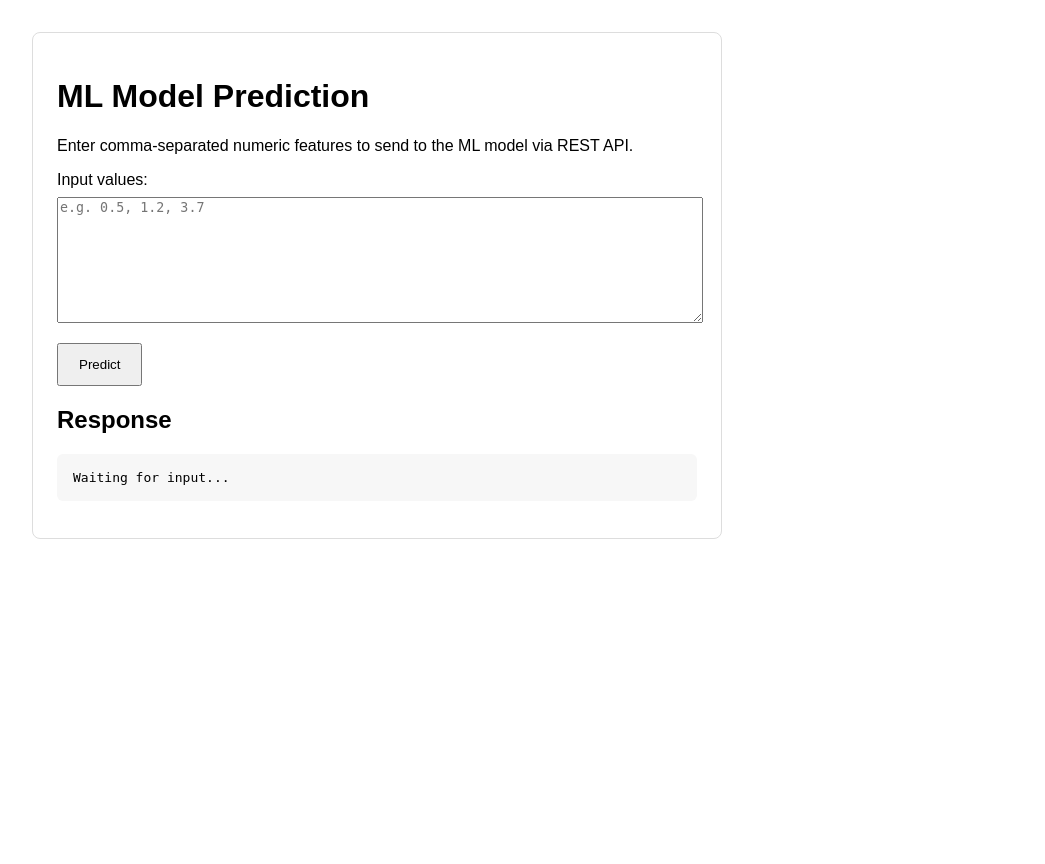
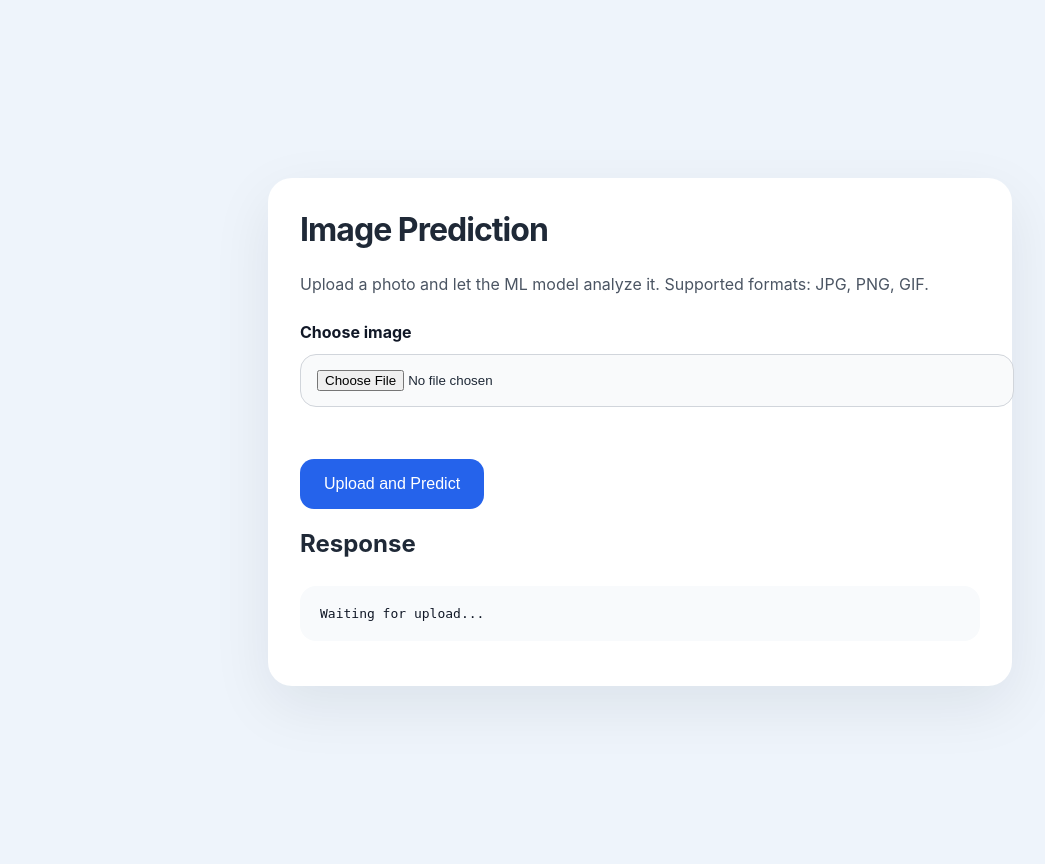
Before and after one commit to joz78/Group_project, a Django app: page / in a window 1280 px wide. Shown: the whole page, without its empty margins (0-1045 px from the left). Before the commit the page ends 539 px from the top, so only its background shows below. Run offline with Django 5.2, Linux system fonts and the light colour scheme; parts of the project's set-up code (start-up, migrations or seed data) failed here and were passed over.

Commit message:
Update image upload UI and backend image prediction support

```diff
--- a/my_project/Patient/views.py
+++ b/my_project/Patient/views.py
@@ -1,4 +1,5 @@
 import json
+from io import BytesIO
 from pathlib import Path
 
 from django.conf import settings
@@ -43,25 +44,80 @@ def predict_api(request):
         return JsonResponse({'error': 'POST method required'}, status=405)
 
     try:
-        payload = json.loads(request.body.decode('utf-8'))
-        features = payload.get('features') or payload.get('data')
+        image_file = request.FILES.get('image')
+        features = None
+        prediction = None
 
-        if features is None:
-            return JsonResponse({'error': 'Missing features or data in JSON body'}, status=400)
+        if image_file is not None:
+            if not image_file.content_type.startswith('image/'):
+                raise ValueError('Uploaded file must be an image')
 
-        if not isinstance(features, list):
-            raise ValueError('features must be a list of numbers')
+            try:
+                from PIL import Image
+            except ImportError:
+                return JsonResponse({'error': 'Pillow is required for image uploads'}, status=500)
 
-        import numpy as np
+            image = Image.open(image_file).convert('RGB')
+            model = load_ml_model()
+            input_shape = model.input_shape
+            if isinstance(input_shape, list):
+                input_shape = input_shape[0]
+            shape = [dim for dim in input_shape[1:] if dim is not None]
+            if len(shape) not in (2, 3):
+                raise ValueError('Unsupported model input shape for image uploads')
 
-        array = np.asarray(features, dtype=float)
-        if array.ndim == 1:
-            array = array.reshape(1, -1)
-        elif array.ndim > 2:
-            raise ValueError('Input shape not supported')
+            if len(shape) == 2:
+                height, width = shape
+                channels = 3
+                channels_first = False
+            else:
+                if shape[0] in (1, 3) and shape[-1] not in (1, 3):
+                    channels_first = True
+                    channels, height, width = shape
+                else:
+                    channels_first = False
+                    height, width, channels = shape
 
-        model = load_ml_model()
-        prediction = model.predict(array).tolist()
+            if height is None or width is None:
+                raise ValueError('Model input shape cannot contain unknown height or width')
+
+            image = image.resize((width, height))
+            import numpy as np
+            array = np.asarray(image, dtype=np.float32) / 255.0
+            if channels == 1:
+                array = np.mean(array, axis=2, keepdims=True)
+            if channels_first:
+                array = array.transpose(2, 0, 1)
+            array = np.expand_dims(array, axis=0)
+
+            prediction = model.predict(array).tolist()
+            features = {
+                'type': 'image',
+                'name': image_file.name,
+                'content_type': image_file.content_type,
+            }
+        else:
+            if not request.body:
+                return JsonResponse({'error': 'No image file or JSON payload provided'}, status=400)
+
+            payload = json.loads(request.body.decode('utf-8'))
+            features = payload.get('features') or payload.get('data')
+
+            if features is None:
+                return JsonResponse({'error': 'Missing features or data in JSON body'}, status=400)
+
+            if not isinstance(features, list):
+                raise ValueError('features must be a list of numbers')
+
+            import numpy as np
+            array = np.asarray(features, dtype=float)
+            if array.ndim == 1:
+                array = array.reshape(1, -1)
+            elif array.ndim > 2:
+                raise ValueError('Input shape not supported')
+
+            model = load_ml_model()
+            prediction = model.predict(array).tolist()
 
         record = Prediction.objects.create(input_data=features, prediction=prediction)
         return JsonResponse({'prediction': prediction, 'record_id': record.id})
--- a/my_project/myproject/requirements.txt
+++ b/my_project/myproject/requirements.txt
@@ -1,4 +1,5 @@
 asgiref==3.8.1
 Django==5.2.3
+Pillow==10.0.0
 sqlparse==0.5.3
 tzdata==2025.2
--- a/my_project/template/home.html
+++ b/my_project/template/home.html
@@ -5,49 +5,69 @@
     <meta name="viewport" content="width=device-width, initial-scale=1.0">
     <title>ML Prediction Interface</title>
     <style>
-        body { font-family: Arial, sans-serif; margin: 2rem; }
-        .card { max-width: 640px; padding: 1.5rem; border: 1px solid #ddd; border-radius: 8px; }
-        textarea { width: 100%; height: 120px; margin-top: 0.5rem; }
-        button { margin-top: 1rem; padding: 0.75rem 1.25rem; }
-        pre { background: #f7f7f7; padding: 1rem; border-radius: 6px; }
+        body { font-family: Inter, Arial, sans-serif; margin: 0; min-height: 100vh; background: #eef4fb; color: #1f2937; display: flex; justify-content: center; align-items: center; padding: 2rem; }
+        .card { width: 100%; max-width: 680px; padding: 2rem; border-radius: 24px; background: #ffffff; box-shadow: 0 20px 60px rgba(15, 23, 42, 0.08); }
+        h1 { margin-top: 0; font-size: 2rem; letter-spacing: -0.03em; }
+        p { color: #4b5563; line-height: 1.75; }
+        .field { margin-top: 1.5rem; }
+        label { display: block; margin-bottom: 0.75rem; font-weight: 700; color: #111827; }
+        input[type="file"] { width: 100%; padding: 0.95rem 1rem; border: 1px solid #d1d5db; border-radius: 16px; background: #f9fafb; cursor: pointer; }
+        .preview-wrapper { margin-top: 1.5rem; text-align: center; }
+        #preview { max-width: 100%; height: auto; border-radius: 18px; box-shadow: 0 16px 40px rgba(15, 23, 42, 0.08); display: none; }
+        button { margin-top: 1.75rem; padding: 1rem 1.5rem; border: none; border-radius: 14px; background: #2563eb; color: #fff; font-size: 1rem; cursor: pointer; transition: transform 0.15s ease, background 0.15s ease; }
+        button:hover { background: #1d4ed8; transform: translateY(-1px); }
+        pre { margin-top: 1.75rem; background: #f8fafc; padding: 1.25rem; border-radius: 16px; color: #111827; overflow-x: auto; }
     </style>
 </head>
 <body>
     <div class="card">
-        <h1>ML Model Prediction</h1>
-        <p>Enter comma-separated numeric features to send to the ML model via REST API.</p>
-        <form id="predict-form">
-            <label for="input-values">Input values:</label>
-            <textarea id="input-values" placeholder="e.g. 0.5, 1.2, 3.7"></textarea>
-            <button type="submit">Predict</button>
+        <h1>Image Prediction</h1>
+        <p>Upload a photo and let the ML model analyze it. Supported formats: JPG, PNG, GIF.</p>
+        <form id="predict-form" enctype="multipart/form-data">
+            <div class="field">
+                <label for="image-upload">Choose image</label>
+                <input type="file" id="image-upload" accept="image/*" required />
+            </div>
+            <div class="preview-wrapper">
+                <img id="preview" alt="Image preview" />
+            </div>
+            <button type="submit">Upload and Predict</button>
         </form>
         <h2>Response</h2>
-        <pre id="result">Waiting for input...</pre>
+        <pre id="result">Waiting for upload...</pre>
     </div>
     <script>
         const form = document.getElementById('predict-form');
         const result = document.getElementById('result');
+        const fileInput = document.getElementById('image-upload');
+        const preview = document.getElementById('preview');
+
+        fileInput.addEventListener('change', () => {
+            const file = fileInput.files[0];
+            if (!file) {
+                preview.style.display = 'none';
+                return;
+            }
+            preview.src = URL.createObjectURL(file);
+            preview.style.display = 'block';
+        });
 
         form.addEventListener('submit', async function (event) {
             event.preventDefault();
-            const raw = document.getElementById('input-values').value.trim();
-            if (!raw) {
-                result.textContent = 'Please enter comma-separated numbers.';
+            const file = fileInput.files[0];
+            if (!file) {
+                result.textContent = 'Please select an image file to upload.';
                 return;
             }
 
-            const features = raw.split(',').map(v => parseFloat(v.trim())).filter(v => !Number.isNaN(v));
-            if (!features.length) {
-                result.textContent = 'No valid numeric values found.';
-                return;
-            }
+            const formData = new FormData();
+            formData.append('image', file);
 
-            result.textContent = 'Sending request...';
+            result.textContent = 'Sending image...';
             try {
                 const response = await fetch('/api/predict/', {
                     method: 'POST',
-                    headers: { 'Content-Type': 'application/json' },
-                    body: JSON.stringify({ features }),
+                    body: formData,
                 });
                 const data = await response.json();
                 if (!response.ok) {
@@ -56,7 +76,7 @@
                     result.textContent = JSON.stringify(data, null, 2);
                 }
             } catch (error) {
-                result.textContent = 'Request failed: ' + error.message;
+                result.textContent = 'Upload failed: ' + error.message;
             }
         });
     </script>
```
